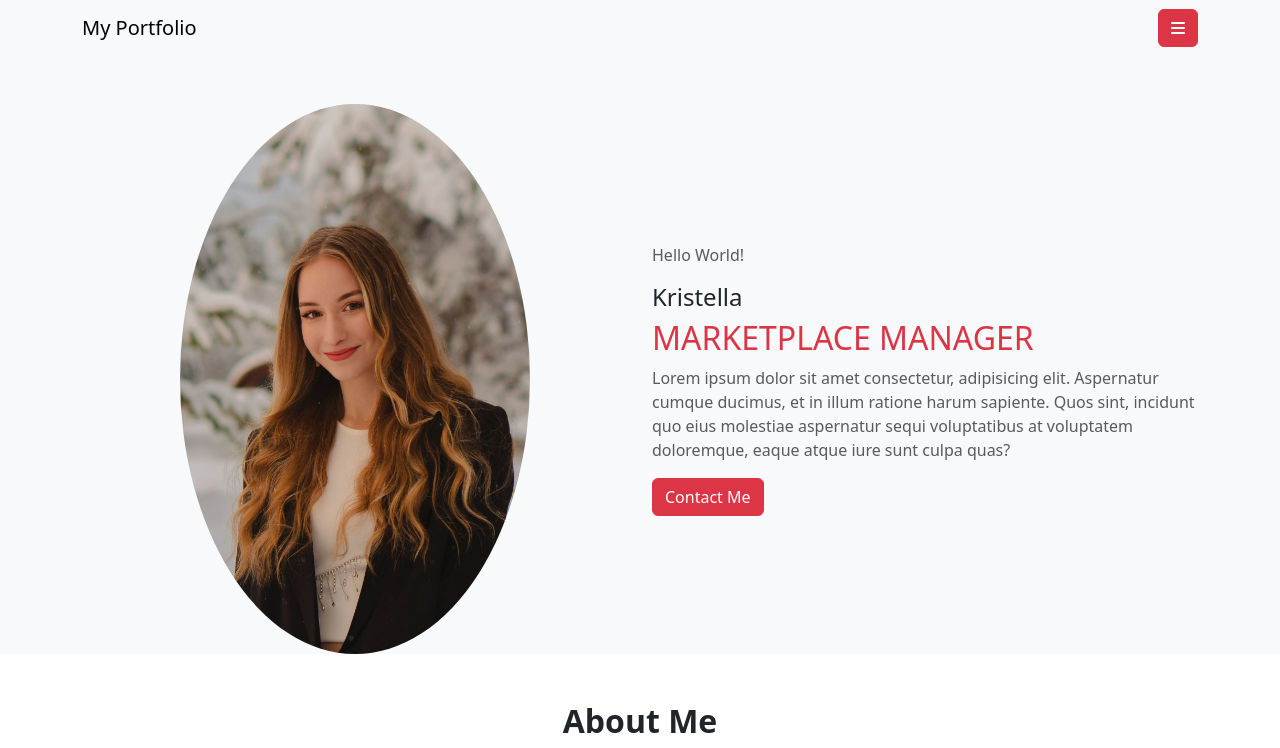
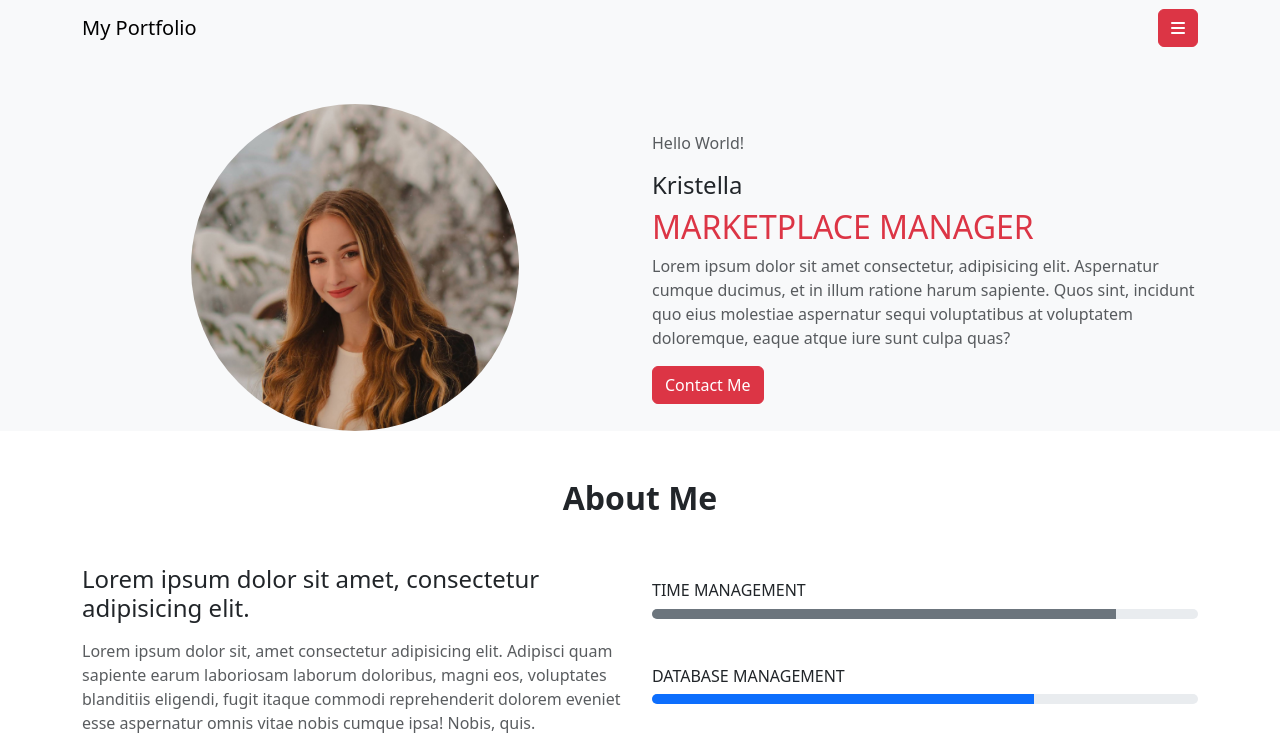
Before and after one commit to kristellanupp/Week10-MyPortfolio, a plain HTML site: page index.html in a window 1280 px wide. Shown: the top 748 px of the page. Drawn offline with nearby package versions, Linux system fonts and the light colour scheme.

Commit message:
edit hometask parts

```diff
--- a/index.html
+++ b/index.html
@@ -33,7 +33,7 @@
             <div class="row align-items-center">
                 <div class="col-md-6">
                     <div class="image text-center">
-                        <img src="img/portree.JPG" class="rounded-circle" width="350px">
+                        <img src="img/pic.JPG" class="rounded-circle" width="60%" height="60%">
                     </div>
                 </div>
 
```
Also changed, not shown: img/pic.JPG (added).
